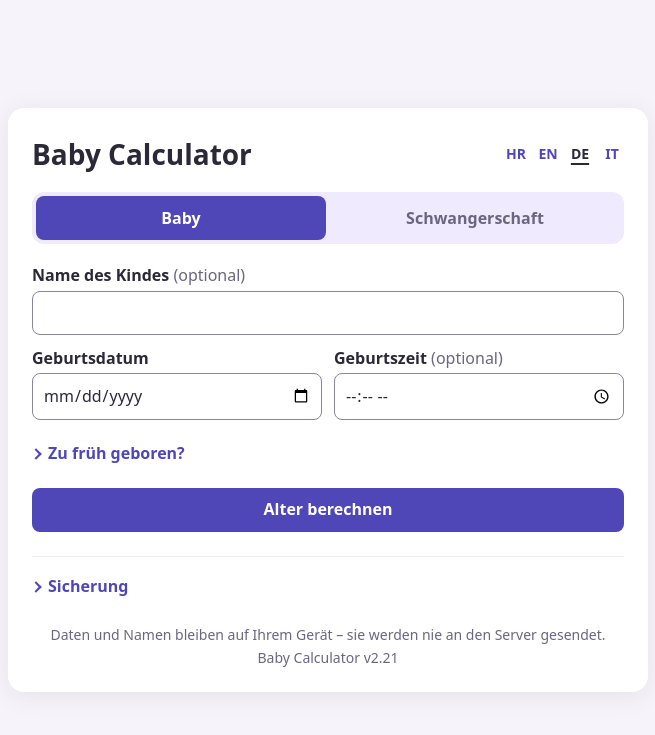
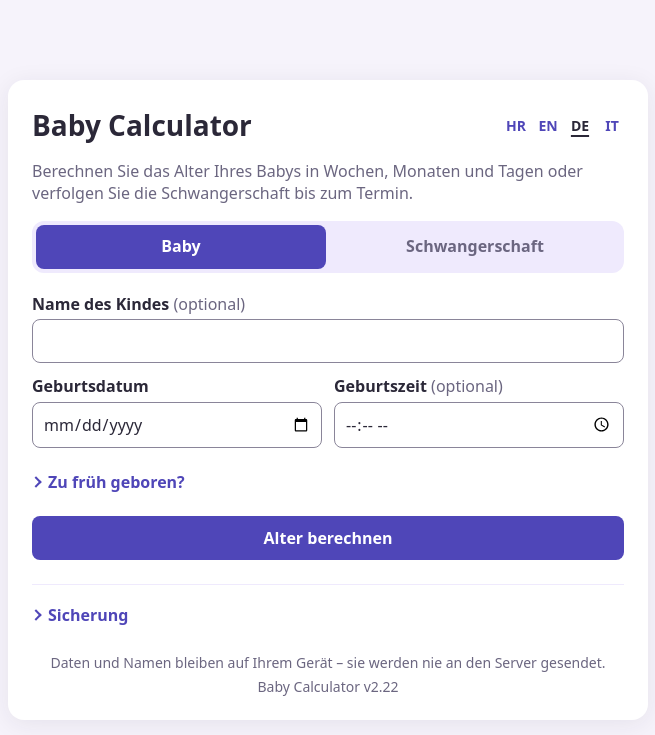
Before and after one commit to lpejakovic/baby-calculator, a Flask app: page /de/ in a window 1280 px wide. Shown: the top 735 px of the page, without its empty margins (312-967 px from the left). Run offline with Flask 3, Linux system fonts and the light colour scheme.

Commit message:
Verzija 2.22: uvod, dva stupca na računalu, sigurne zone (#19)
* Verzija 2.22: uvod, prikaz u dva stupca na računalu, sigurne zone

- Kratki uvod pri prvom posjetu, skriven kad je nešto spremljeno.
- Na širini od 1024 px obrazac lijevo, rezultat desno.
- viewport-fit=cover i razmak env(safe-area-inset-*) za instaliranu aplikaciju.

Co-Authored-By: Claude Opus 5.5 <noreply@anthropic.com>

* Testovi: način se bira unutar prekidača (uvod spominje trudnoću)

Co-Authored-By: Claude Opus 5.5 <noreply@anthropic.com>

---------

Co-authored-by: Claude Opus 5.5 <noreply@anthropic.com>

```diff
--- a/app.py
+++ b/app.py
@@ -9,7 +9,7 @@ from api import api
 from extensions import limiter
 from i18n import LANGUAGE_NAMES, LANGUAGES, PAGE_TEXT
 
-APP_VERSION = "2.21"
+APP_VERSION = "2.22"
 
 # Cached by the service worker for offline use (besides the page itself)
 SCRIPTS = ["texts", "dates", "who-growth", "growth", "calendar", "data", "card", "app"]  # load order
--- a/i18n.py
+++ b/i18n.py
@@ -8,6 +8,7 @@ PAGE_TEXT = {
     "hr": {
         "locale": "hr_HR",
         "description": "Izračunajte dob bebe u tjednima, mjesecima i danima, uživo do sekunde.",
+        "intro": "Izračunajte dob bebe u tjednima, mjesecima i danima ili pratite trudnoću do termina.",
         "og_image": "images/og-image.png",
         "og_image_alt": "Baby Calculator: dob bebe u tjednima, mjesecima i danima",
         "manifest": "manifest.json",
@@ -90,6 +91,7 @@ PAGE_TEXT = {
     "en": {
         "locale": "en_US",
         "description": "Work out a baby's age in weeks, months and days, live to the second.",
+        "intro": "Work out your baby’s age in weeks, months and days, or follow a pregnancy to the due date.",
         "og_image": "images/og-image-en.png",
         "og_image_alt": "Baby Calculator: a baby's age in weeks, months and days",
         "manifest": "manifest-en.json",
@@ -172,6 +174,10 @@ PAGE_TEXT = {
     "de": {
         "locale": "de_DE",
         "description": "Das Alter Ihres Babys in Wochen, Monaten und Tagen – live auf die Sekunde.",
+        "intro": (
+            "Berechnen Sie das Alter Ihres Babys in Wochen, Monaten und Tagen "
+            "oder verfolgen Sie die Schwangerschaft bis zum Termin."
+        ),
         "og_image": "images/og-image-de.png",
         "og_image_alt": "Baby Calculator: das Alter des Babys in Wochen, Monaten und Tagen",
         "manifest": "manifest-de.json",
@@ -254,6 +260,7 @@ PAGE_TEXT = {
     "it": {
         "locale": "it_IT",
         "description": "Calcola l’età del tuo bambino in settimane, mesi e giorni, in tempo reale al secondo.",
+        "intro": "Calcola l’età del tuo bambino in settimane, mesi e giorni, o segui la gravidanza fino al termine.",
         "og_image": "images/og-image-it.png",
         "og_image_alt": "Baby Calculator: l’età del bambino in settimane, mesi e giorni",
         "manifest": "manifest-it.json",
--- a/static/js/app.js
+++ b/static/js/app.js
@@ -97,6 +97,7 @@
             progressText: $('pregnancy-progress-text'),
             milestones: $('pregnancy-milestones'),
         };
+        const intro = $('intro');
         const editButton = $('edit-entry');
         const formFields = [$('birth-fields'), $('pregnancy-fields')];
         const shareToggle = $('share-toggle');
@@ -247,6 +248,7 @@
 
         function show(section) {
             error.hidden = true;
+            intro.hidden = true; // only for the first visit, before anything is calculated
             result.hidden = section !== result;
             pregnancyResult.hidden = section !== pregnancyResult;
             share.hidden = false;
@@ -959,6 +961,7 @@
             renderChildren();
             const savedPregnancy = validPregnancy(restore(PREGNANCY_KEY));
             if (savedPregnancy) fillPregnancyForm(savedPregnancy);
+            intro.hidden = Boolean(children.length || savedPregnancy);
             refreshDateLimits();
             setMode(restore(MODE_KEY) === 'pregnancy' ? 'pregnancy' : 'baby');
         }
--- a/static/styles/main.css
+++ b/static/styles/main.css
@@ -40,6 +40,9 @@ body {
     min-height: 100dvh;
     margin: 0;
     padding: 16px;
+    /* Installed app on a phone with a notch or home bar (viewport-fit=cover) */
+    padding: max(16px, env(safe-area-inset-top)) max(16px, env(safe-area-inset-right))
+        max(16px, env(safe-area-inset-bottom)) max(16px, env(safe-area-inset-left));
     font-family: system-ui, -apple-system, "Segoe UI", Roboto, "Helvetica Neue", Arial, sans-serif;
     line-height: 1.4;
     color: var(--text);
@@ -95,6 +98,10 @@ body {
 h1 {
     margin: 0;
     font-size: 1.75rem;
+}
+.intro {
+    margin: -4px 0 16px;
+    color: var(--muted);
 }
 .mode-switch {
     display: grid;
@@ -754,3 +761,24 @@ progress {
         font-size: 1.125rem;
     }
 }
+@media (min-width: 1024px) {
+    /* Desktop with a result: the form on the left, the result on the right */
+    .container:has(#result:not([hidden]), #pregnancy-result:not([hidden])) {
+        display: grid;
+        grid-template-columns: 340px minmax(0, 1fr);
+        column-gap: 32px;
+        align-items: start;
+        max-width: 1040px;
+    }
+    .container > .site-header,
+    .container > .intro,
+    .container > .site-footer {
+        grid-column: 1 / -1;
+    }
+    .container:has(#result:not([hidden]), #pregnancy-result:not([hidden])) :is(#result, #pregnancy-result) {
+        margin-top: 0;
+    }
+    .container:has(#result:not([hidden]), #pregnancy-result:not([hidden])) .column-input .fields {
+        grid-template-columns: 1fr;
+    }
+}
--- a/templates/404.html
+++ b/templates/404.html
@@ -2,7 +2,7 @@
 <html lang="{{ lang }}">
 <head>
     <meta charset="UTF-8">
-    <meta name="viewport" content="width=device-width, initial-scale=1.0">
+    <meta name="viewport" content="width=device-width, initial-scale=1.0, viewport-fit=cover">
     <meta name="robots" content="noindex">
     <title>{{ t.not_found_title }} · Baby Calculator</title>
     <link rel="icon" href="{{ url_for('static', filename='favicon.ico') }}" sizes="32x32">
--- a/templates/index.html
+++ b/templates/index.html
@@ -2,7 +2,7 @@
 <html lang="{{ lang }}">
 <head>
     <meta charset="UTF-8">
-    <meta name="viewport" content="width=device-width, initial-scale=1.0">
+    <meta name="viewport" content="width=device-width, initial-scale=1.0, viewport-fit=cover">
     <title>Baby Calculator</title>
     <meta name="description" content="{{ t.description }}">
     <meta name="theme-color" content="#f6f3fb" media="(prefers-color-scheme: light)">
@@ -48,7 +48,9 @@
                 {%- endfor %}
             </nav>
         </header>
+        <p class="intro" id="intro">{{ t.intro }}</p>
 
+        <div class="column-input">
             <fieldset class="mode-switch">
                 <legend class="visually-hidden">{{ t.mode_legend }}</legend>
                 <label><input type="radio" name="mode" value="baby" checked> {{ t.mode_baby }}</label>
@@ -130,7 +132,9 @@
             <button type="button" class="button-secondary edit-button" id="edit-entry" hidden>{{ t.edit }}</button>
 
             <p id="error" class="error-text" role="alert" hidden></p>
+        </div>
 
+        <div class="column-output">
             <section id="result" aria-labelledby="result-title" tabindex="-1" hidden>
                 <h2 id="result-title" class="result-title visually-hidden">{{ t.child_age }}</h2>
                 <p class="born-at" id="born-at"></p>
@@ -264,6 +268,7 @@
                 <input type="file" id="backup-file" accept="application/json,.json" hidden>
                 <p class="share-status" id="backup-status" role="status"></p>
             </details>
+        </div>
 
         <footer class="site-footer">
             <p class="privacy-note">{{ t.privacy_note }}</p>
```
Also changed, not shown: docs/improvements.md (+1 -7 lines), tests/test_api.py (+7 -0 lines), tests/test_ui.py (+41 -11 lines), CHANGELOG.md. Lines whose indentation alone changed are shown as unchanged.
